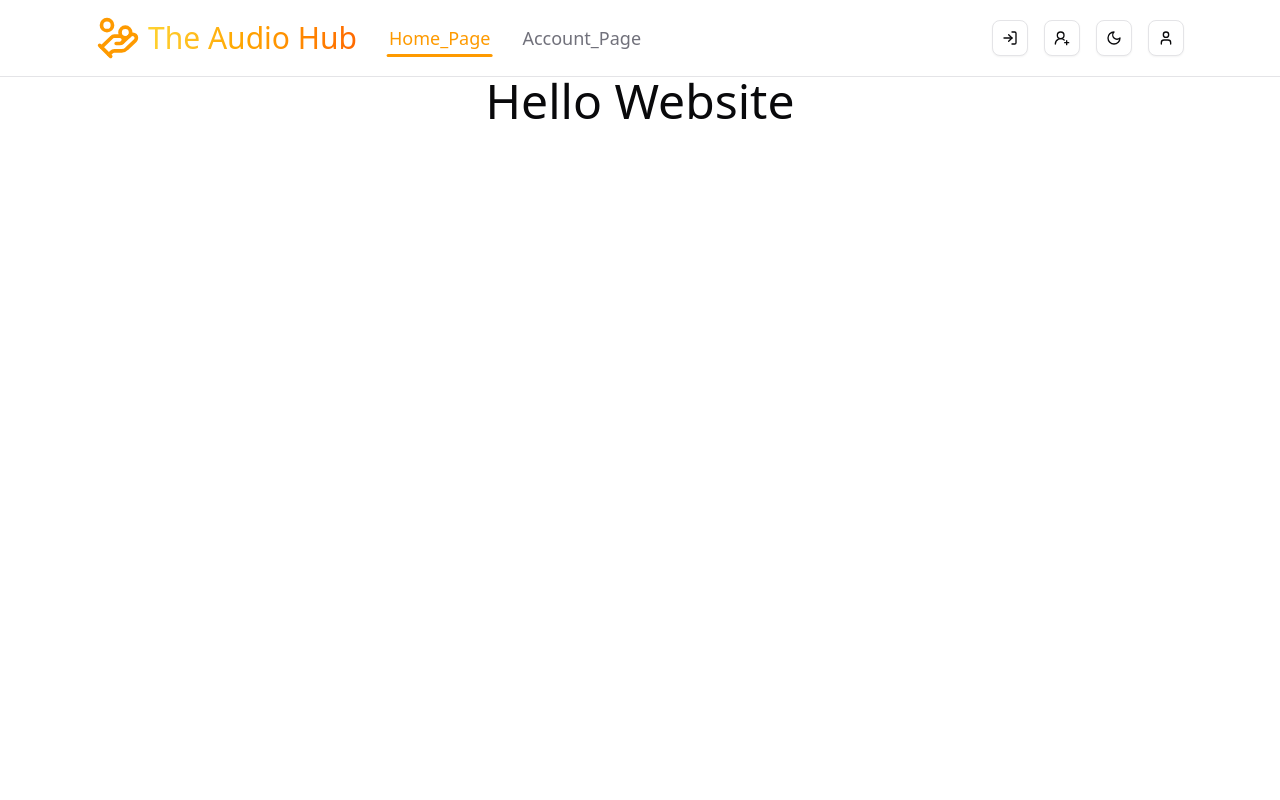
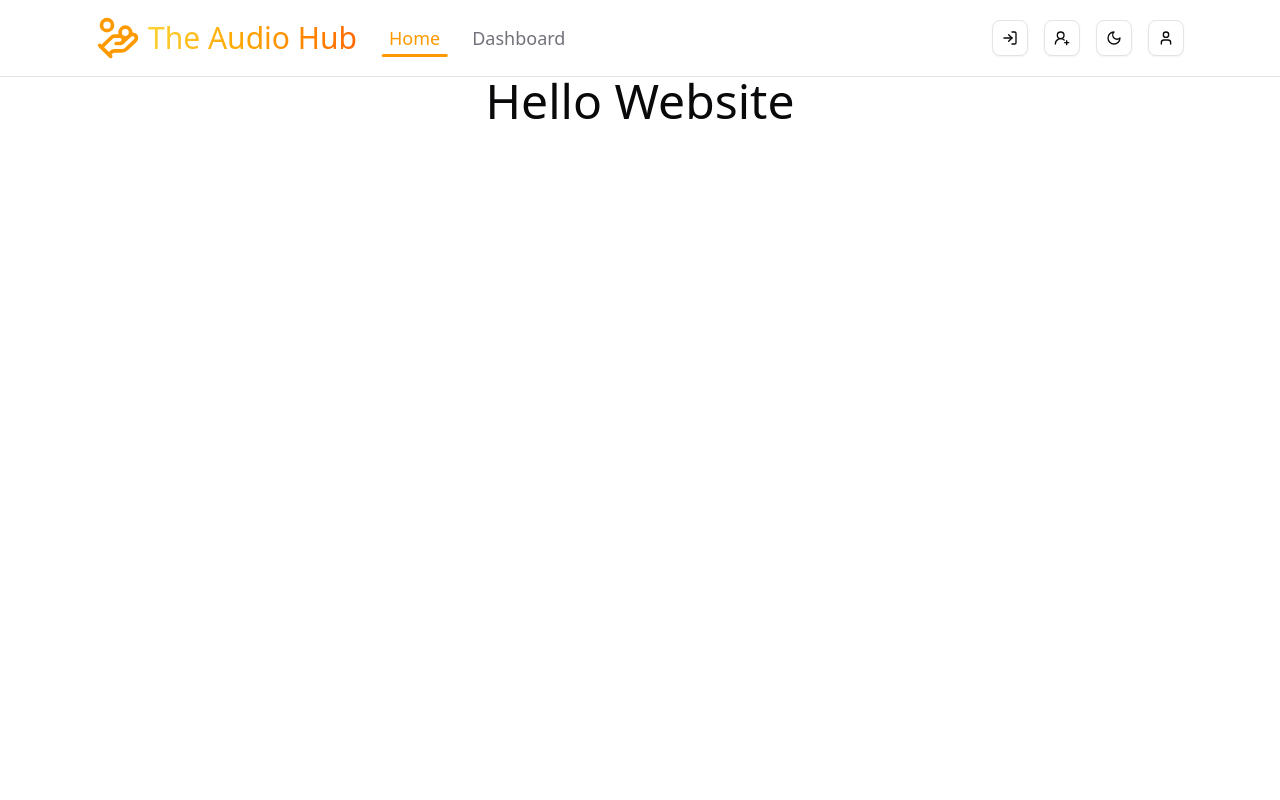
Before and after one commit to SDSU-CompE-561-Spring-2025/nba-sports-tracker, a Next.js app in the folder frontend/: page / in a window 1280 px wide. Shown: the top 800 px of the page. Built offline with nearby package versions, Linux system fonts and the light colour scheme.

Commit message:
linked sais website to the navbar

```diff
--- a/frontend/src/components/NavBar.tsx
+++ b/frontend/src/components/NavBar.tsx
@@ -2,11 +2,11 @@
 
 const navList = [
     {
-        label: "Home_Page",
+        label: "Home",
         link: '/',
     },
     {
-        label: "Account_Page",
+        label: "Dashboard",
         link: "/account_page",
  },
     // {
@@ -80,7 +80,7 @@ function NavBar() {
 
             <Button variant={'outline'} size={'icon'}>
                 <Link
-                    href="/sign_in_sign_up"
+                    href="/sign_in_sign_up/sign-up"
                     className="
                             flex
                             items-center
```
Also changed, not shown: frontend/src/app/sign_in_sign_up/sign-up/page.tsx (renamed from frontend/src/app/(sign_in_sign_up)/sign-up/page.tsx).
